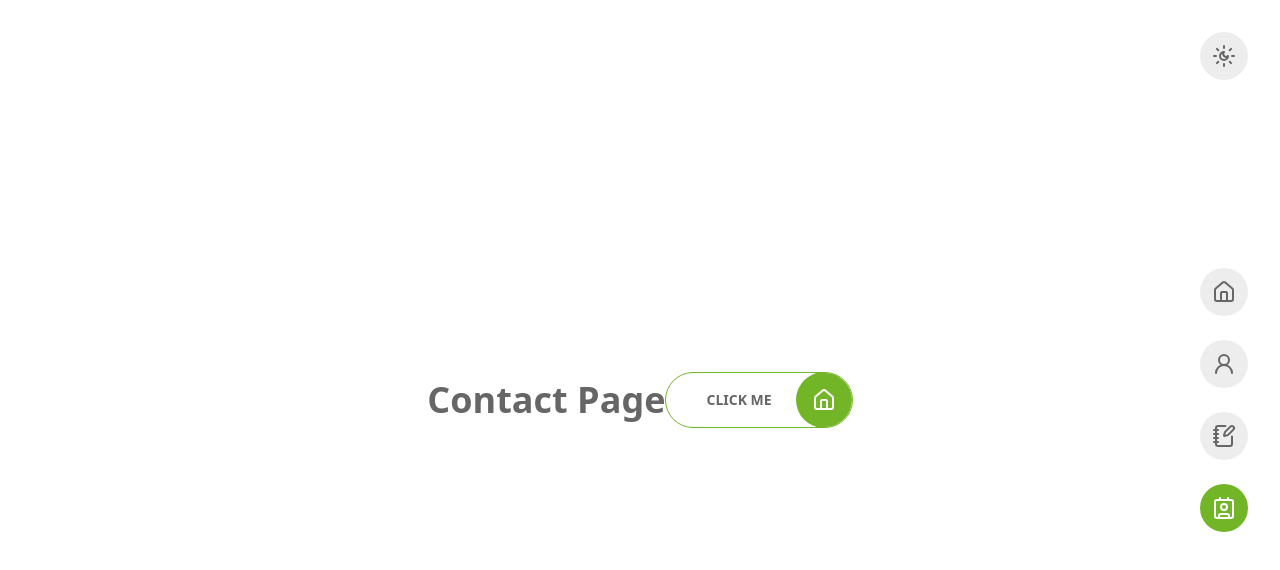
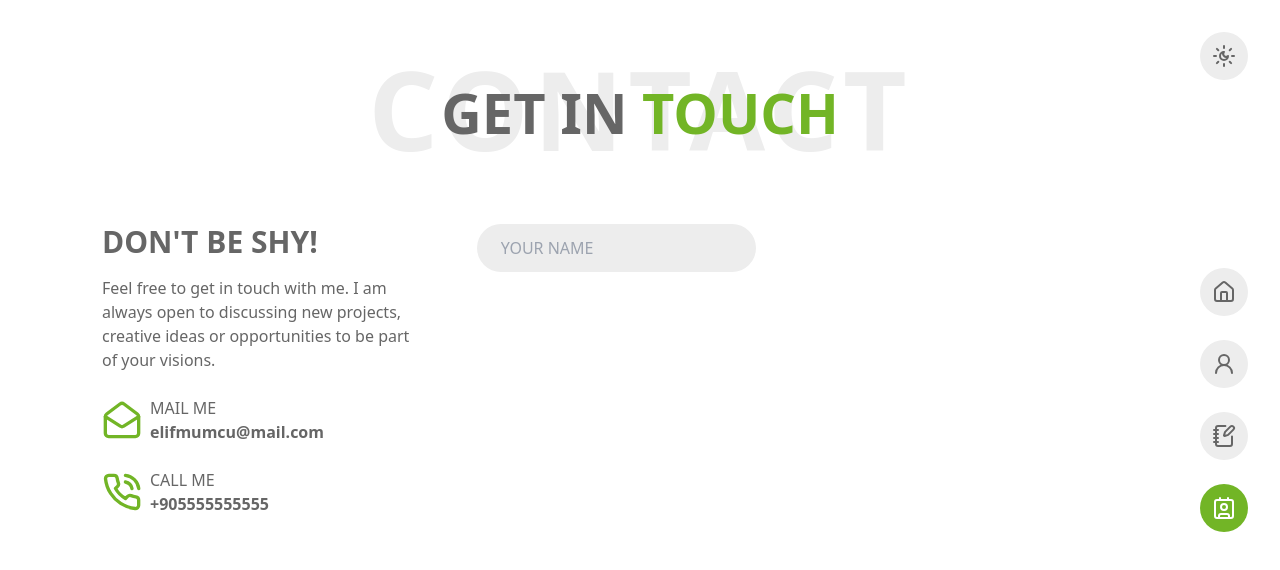
Before and after one commit to Ozavsar/ehilal, a Next.js app: page /contact in a window 1280 px wide. Shown: the top 570 px of the page. Built offline with nearby package versions, Linux system fonts and the light colour scheme.

Commit message:
refactor: contact page design improvement, not done yet

```diff
--- a/src/containers/about/sections/TitleSection.tsx
+++ b/src/components/TitleSection.tsx
@@ -1,17 +1,27 @@
-export default function TitleSection() {
+interface TitleSectionProps {
+  plainText: string;
+  coloredText: string;
+  backgroundText: string;
+}
+
+export default function TitleSection({
+  plainText,
+  coloredText,
+  backgroundText,
+}: TitleSectionProps) {
   return (
     <section className="z-10">
       <div className="relative flex flex-col items-center justify-center py-[70px] max-sm:hidden">
         <h2 className="text-[56px] font-black uppercase">
-          About <span className="text-primary">Me</span>
+          {plainText} <span className="text-primary">{coloredText}</span>
         </h2>
         <span className="absolute top-[48%] -z-10 -translate-y-[50%] text-[110px] font-extrabold uppercase tracking-[5px] text-muted">
-          Resume
+          {backgroundText}
         </span>
       </div>
       <div className="fixed left-0 top-0 w-full bg-muted py-4 pl-6 sm:hidden">
         <h2 className="text-2xl font-black uppercase">
-          About <span className="text-primary">Me</span>
+          {plainText} <span className="text-primary">{coloredText}</span>
         </h2>
       </div>
     </section>
--- a/src/containers/about/index.tsx
+++ b/src/containers/about/index.tsx
@@ -1,12 +1,16 @@
+import TitleSection from "@/components/TitleSection";
 import ExperienceSection from "./sections/ExperienceSection";
 import PersonalInfoSection from "./sections/PersonalInfoSection";
 import SkillsSection from "./sections/SkillsSection";
-import TitleSection from "./sections/TitleSection";
 
 export default function AboutContainer() {
   return (
     <main className="flex flex-col sm:pb-20">
-      <TitleSection />
+      <TitleSection
+        backgroundText="resume"
+        plainText="about"
+        coloredText="me"
+      />
       <PersonalInfoSection />
       <span className="my-24 h-[1px] w-1/3 self-center bg-muted" />
       <SkillsSection />
--- a/src/containers/contact/index.tsx
+++ b/src/containers/contact/index.tsx
@@ -1,13 +1,60 @@
-import CustomButton from "@/components/CustomButton";
-import { Home } from "lucide-react";
+import TitleSection from "@/components/TitleSection";
+import { Mail, MailOpenIcon, PhoneCall } from "lucide-react";
+import Link from "next/link";
 
 export default function ContactContainer() {
   return (
-    <main>
-      <div className="from-brand-dark to-brand-light flex h-screen w-screen items-center justify-center bg-gradient-radial">
-        <h1 className="text-4xl font-bold">Contact Page</h1>
-        <CustomButton text="Click me" icon={Home}  />
-      </div>
+    <main className="container">
+      <TitleSection
+        backgroundText="contact"
+        plainText="get in"
+        coloredText="touch"
+      />
+      <section className="container grid grid-flow-row-dense grid-cols-3 gap-12 max-sm:pt-20">
+        <div className="">
+          <h1 className="pb-4 text-3xl font-bold uppercase">
+            Don&apos;t Be Shy!
+          </h1>
+          <p>
+            Feel free to get in touch with me. I am always open to discussing
+            new projects, creative ideas or opportunities to be part of your
+            visions.
+          </p>
+          <div className="flex items-center gap-2 pt-6">
+            <MailOpenIcon size={40} className="text-primary" />
+            <div className="flex flex-col">
+              <h3 className="uppercase text-opacity-30">mail me</h3>
+              <Link
+                href="mailto:elifmumcu@mail.com"
+                target="_blank"
+                className="font-semibold"
+              >
+                elifmumcu@mail.com
+              </Link>
+            </div>
+          </div>
+          <div className="flex items-center gap-2 pt-6">
+            <PhoneCall size={40} className="text-primary" />
+            <div className="flex flex-col">
+              <h3 className="uppercase text-opacity-30">call me</h3>
+              <Link
+                href="tel:+905555555555"
+                target="_blank"
+                className="font-semibold"
+              >
+                +905555555555
+              </Link>
+            </div>
+          </div>
+        </div>
+        <div className="col-span-2">
+          <input
+            type="text"
+            placeholder="YOUR NAME"
+            className="rounded-full bg-muted px-6 py-3 outline-1 outline-primary focus-visible:outline"
+          />
+        </div>
+      </section>
     </main>
   );
 }
```
